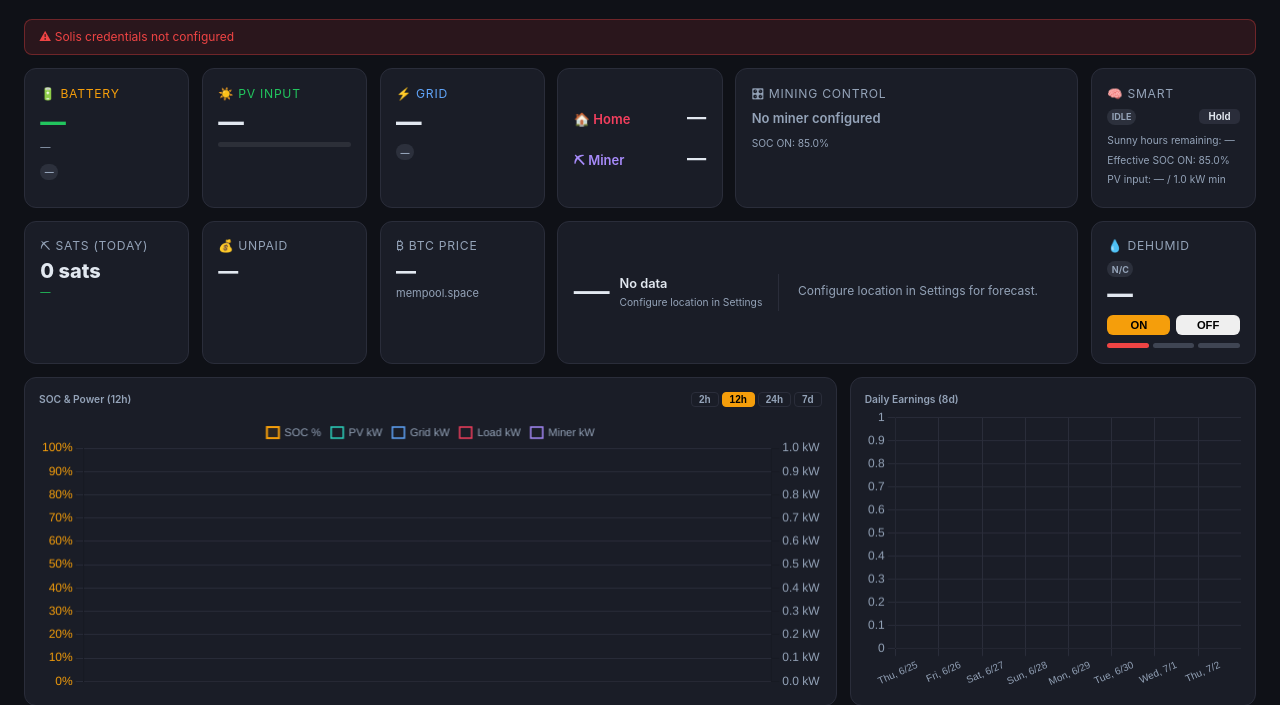
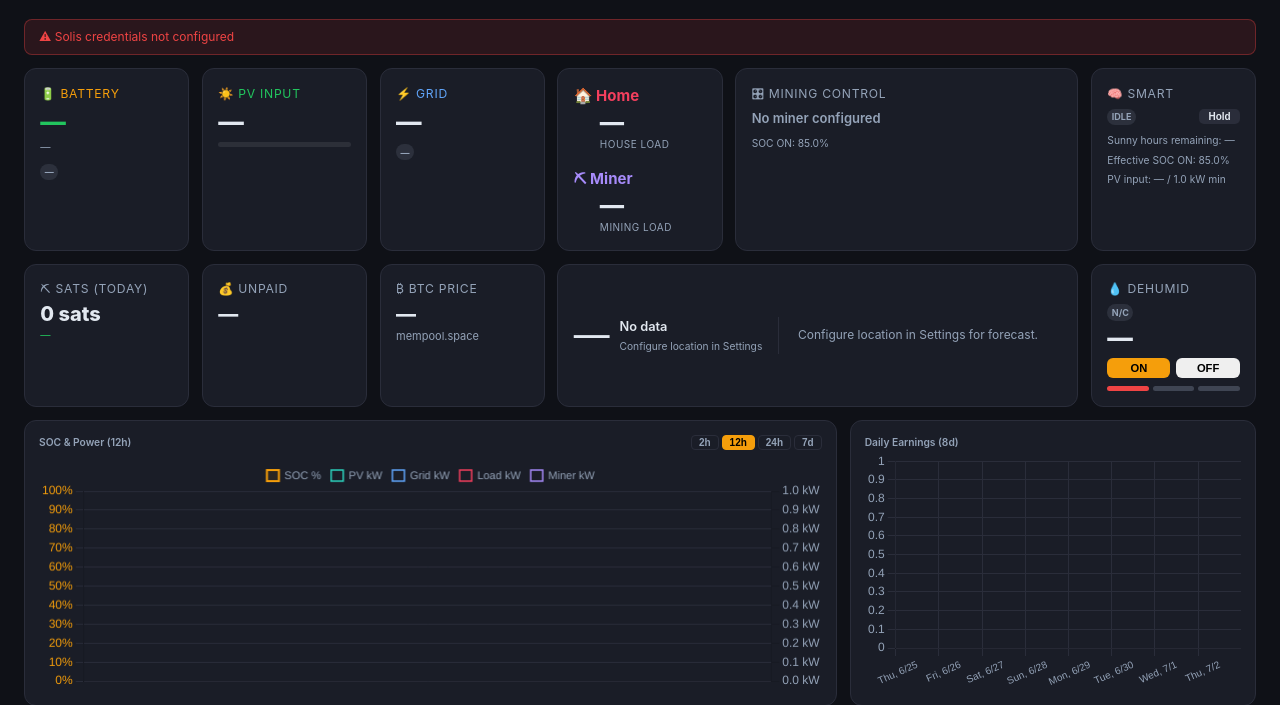
Before and after one commit to ArcherBullseye/ubiquitous-octo-funicular, a Flask app: page / in a window 1280 px wide. Shown: the part 75-780 px from the top of the page. Run offline with Flask 3, Linux system fonts and the light colour scheme; data comes from the database, SQL or seed files in the repository; data that the repository does not hold is empty.

Commit message:
Solar Miner v1.5.17: weather self-heal + off-miner bar + Home/Miner restyle
- Weather loop and settings save now auto-resolve coordinates from the ZIP when
  they're missing/zero, so the forecast recovers on its own.
- Power-profile step bar fills only when a miner is actually mining; an off or
  held miner shows an empty bar (was filling from the profile a sleeping miner
  still reports).
- Home/Miner card: larger titles, values staggered right+down, captions below.
- Armed ramp: held miners are now slept, not skipped.

Co-Authored-By: Claude Opus 4.8 <noreply@anthropic.com>

```diff
--- a/archerbullseye-store-solar-miner/app.py
+++ b/archerbullseye-store-solar-miner/app.py
@@ -23,7 +23,7 @@ from dehumidifier import DehumidifierClient
 
 load_dotenv()
 
-APP_VERSION = "1.5.16"
+APP_VERSION = "1.5.17"
 
 app = Flask(__name__)
 
@@ -389,10 +389,10 @@ def _apply_ramp(order: list, plan: dict) -> list:
     per = plan.get("per_miner", {})
     for label, ip in order:
         p = per.get(label)
-        if not p or p.get("held"):
+        if not p:
             continue
         try:
-            if p.get("sleep"):
+            if p.get("sleep"):  # below the floor OR manually held → keep it off
                 _apply_miner(ip, False)  # curtail sleep
                 continue
             client = get_or_create_luxos(ip)
@@ -1283,6 +1283,19 @@ def weather_loop() -> None:
             lon = float(settings.get("location_lon") or 0.0)
             radiation_threshold = float(settings.get("radiation_threshold_wm2") or 300.0)
 
+            # Self-heal: if a location (ZIP) is set but coordinates are missing
+            # (e.g. the Search step was skipped, or a save zeroed them), resolve
+            # them here so the forecast comes back without any user action.
+            name = str(settings.get("location_name") or "").strip()
+            if lat == 0.0 and lon == 0.0 and name:
+                try:
+                    geo = do_geocode(name)
+                    if geo and geo.get("lat") and geo.get("lon"):
+                        lat, lon = float(geo["lat"]), float(geo["lon"])
+                        update_settings({"location_lat": lat, "location_lon": lon})
+                except Exception as e:
+                    print(f"Weather geocode retry error: {e}")
+
             if lat != 0.0 or lon != 0.0:
                 raw = get_weather(lat, lon)
                 if raw is not None:
@@ -1703,6 +1716,18 @@ def api_post_settings():
             val = data[k]
             data[k] = val if isinstance(val, bool) else str(val).lower() in ("true", "1", "yes", "on")
 
+    # If a location name/ZIP is set but coordinates are missing/zero, resolve
+    # them server-side so weather keeps working even if Search was skipped.
+    _name = str(data.get("location_name") or "").strip()
+    if _name and (not float(data.get("location_lat") or 0) or not float(data.get("location_lon") or 0)):
+        try:
+            geo = do_geocode(_name)
+            if geo and geo.get("lat") and geo.get("lon"):
+                data["location_lat"] = float(geo["lat"])
+                data["location_lon"] = float(geo["lon"])
+        except Exception:
+            pass
+
     update_settings(data)
 
     if float(data.get("location_lat") or 0) or float(data.get("location_lon") or 0):
--- a/archerbullseye-store-solar-miner/templates/index.html
+++ b/archerbullseye-store-solar-miner/templates/index.html
@@ -167,12 +167,15 @@
     .miner-row .m-btns button:disabled { opacity: .35; cursor: default; }
     /* Mining Control spans two columns for the per-miner power/profile readout. */
     .mining-control-card { grid-column: span 2; }
-    /* Combined Home / Miner card: two stacked rows, label left, value right. */
-    .lb-rows { display: flex; flex-direction: column; justify-content: center;
-               gap: 12px; height: 100%; }
-    .lb-row { display: flex; align-items: baseline; justify-content: space-between; gap: 10px; }
-    .lb-name { font-size: 13px; font-weight: 600; white-space: nowrap; }
-    .lb-val { font-size: clamp(16px, 1.5vw, 22px); font-weight: 700; }
+    /* Combined Home / Miner card: bigger titles, value staggered right + down,
+       caption below. */
+    .hm-rows { display: flex; flex-direction: column; justify-content: center;
+               gap: 16px; height: 100%; }
+    .hm-title { font-size: 15px; font-weight: 700; white-space: nowrap; }
+    .hm-value { font-size: clamp(20px, 1.9vw, 26px); font-weight: 800;
+                margin: 3px 0 0 26px; line-height: 1.05; }
+    .hm-cap { font-size: 10px; color: var(--muted); text-transform: uppercase;
+              letter-spacing: .05em; margin-left: 26px; margin-top: 1px; }
     /* Per-miner profile/power detail line inside a miner row. */
     .miner-row .m-power { color: var(--muted); font-size: 11px; white-space: nowrap; flex-shrink: 0; }
     /* Stepped power bar: one segment per profile rung, filled to current level. */
@@ -593,14 +596,16 @@
     </div>
 
     <div class="card">
-      <div class="lb-rows">
-        <div class="lb-row">
-          <span class="lb-name" style="color:#f43f5e;">🏠 Home</span>
-          <span class="lb-val" id="load-power">—</span>
+      <div class="hm-rows">
+        <div class="hm-block">
+          <div class="hm-title" style="color:#f43f5e;">🏠 Home</div>
+          <div class="hm-value" id="load-power">—</div>
+          <div class="hm-cap">house load</div>
         </div>
-        <div class="lb-row">
-          <span class="lb-name" style="color:#a78bfa;">⛏ Miner</span>
-          <span class="lb-val" id="backup-power">—</span>
+        <div class="hm-block">
+          <div class="hm-title" style="color:#a78bfa;">⛏ Miner</div>
+          <div class="hm-value" id="backup-power">—</div>
+          <div class="hm-cap">mining load</div>
         </div>
       </div>
     </div>
@@ -2109,11 +2114,13 @@
 
   // Build the stepped power bar: one segment per profile rung, filled to the
   // current level, with the ramp's target rung outlined (when a plan exists).
-  function _stepBar(prof, rampMiner) {
+  function _stepBar(prof, rampMiner, running) {
     const ladder = prof && prof.ladder;
     if (!ladder || !ladder.length) return '';
+    // Fill reflects ACTUAL draw — an off/sleeping miner shows an empty bar even
+    // though it still reports a configured profile.
     const curName = prof.current_name;
-    const curIdx = ladder.findIndex(p => p.name === curName);
+    const curIdx = running ? ladder.findIndex(p => p.name === curName) : -1;
     const tgtName = rampMiner && rampMiner.target_profile;
     const tgtIdx = tgtName ? ladder.findIndex(p => p.name === tgtName) : -1;
     const boxes = ladder.map((p, i) => {
@@ -2177,7 +2184,9 @@
         + `<span class="m-state">${stateHtml}</span><span class="m-hr">${hr}</span>${btns}</div>`;
       // Stepped power bar (one box per profile rung) when the miner is reachable.
       const rampMiner = _ramp && _ramp.per_miner && _ramp.per_miner[label];
-      const steps = (!checking && m.reachable !== false) ? _stepBar(prof, rampMiner) : '';
+      // Only fill the bar when the miner is actually mining (not held/sleeping).
+      const isRunning = (m.running === true) && !m.hold;
+      const steps = (!checking && m.reachable !== false) ? _stepBar(prof, rampMiner, isRunning) : '';
       return row + steps;
     }).join('');
   }
```
Also changed, not shown: archerbullseye-store-solar-miner/umbrel-app.yml (+8 -1 lines).
